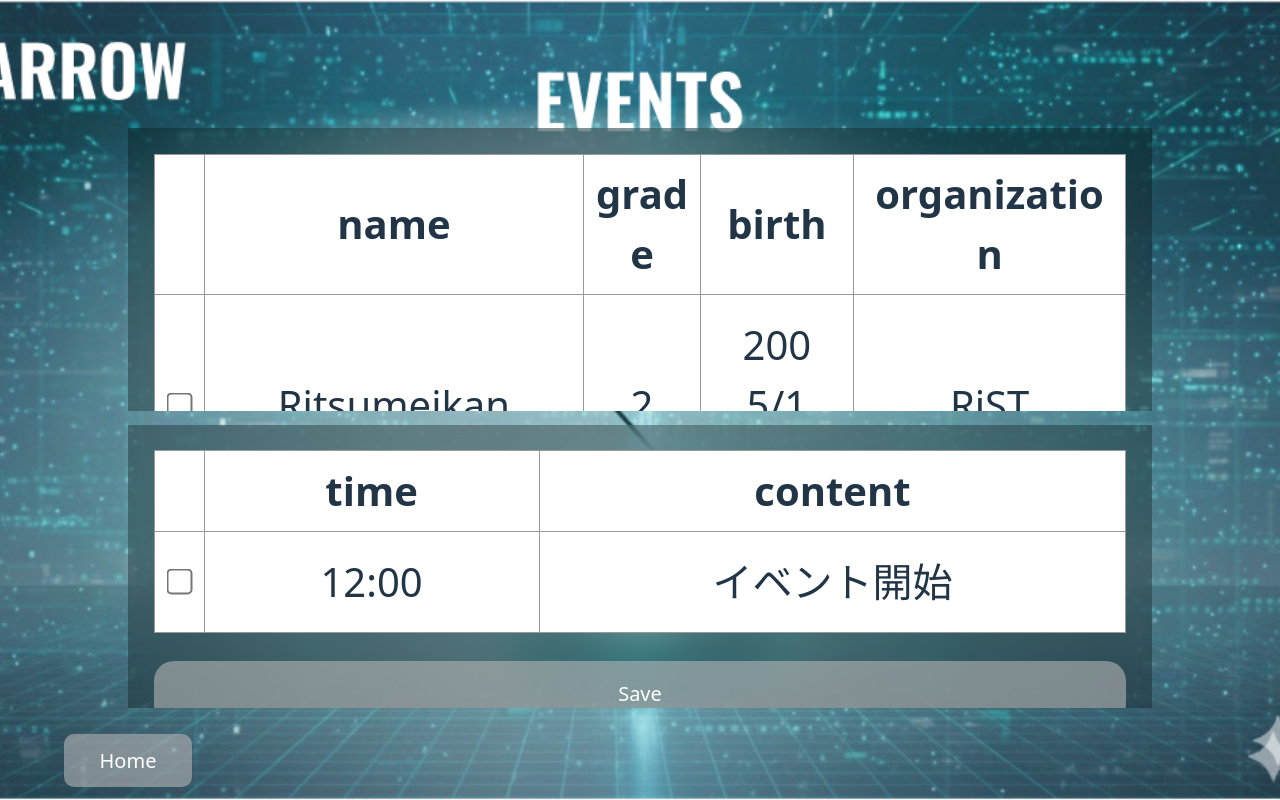
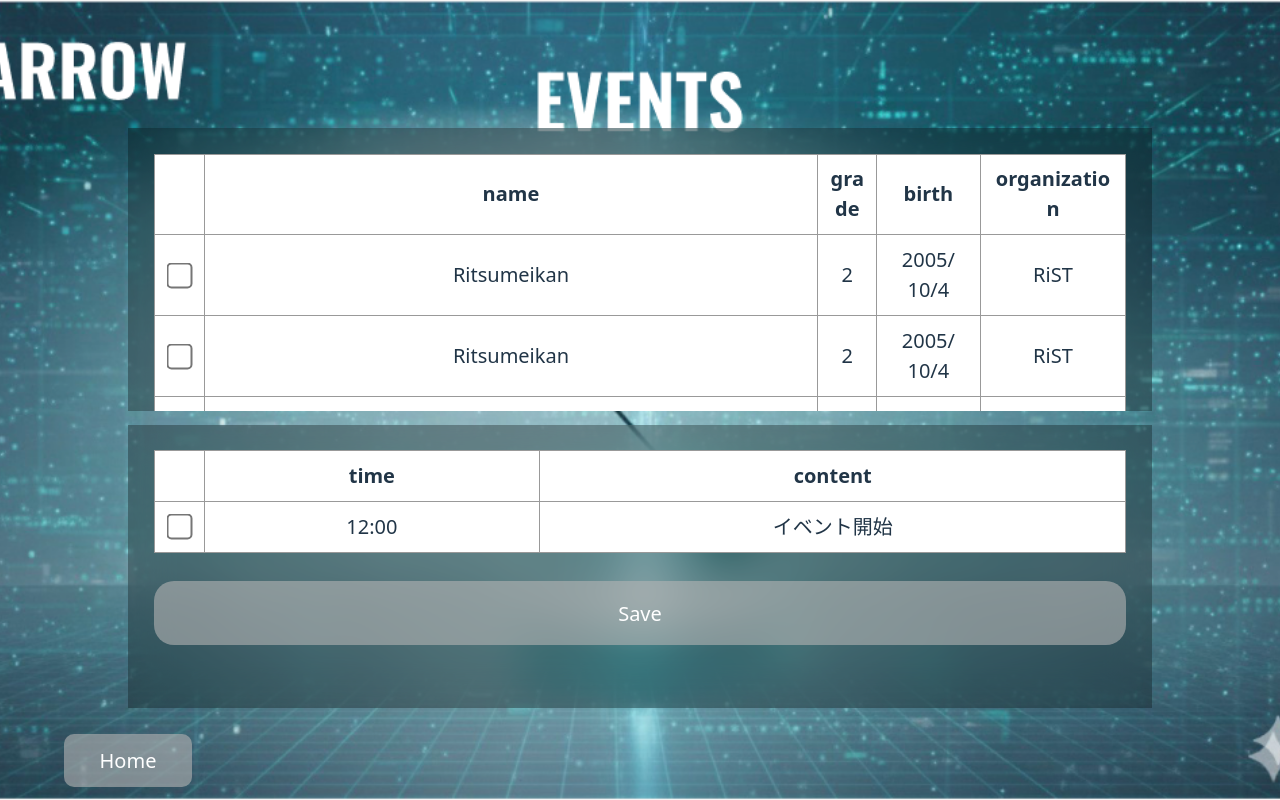
Before and after one commit to jphacks/os_2508, a React app in the folder Projects/Frontend/: page / in a window 1280 px wide. Built offline with nearby package versions, Linux system fonts and the light colour scheme; the HTML template or start-up script is replaced by a standard one.

Commit message:
Done
Path
/GitHub/ARROW-demo/Projects/Frontend/react-files/src/Workspace/pages/EventManagement

Description
多分完成

```diff
--- a/Projects/Frontend/src/Workspace/Pages/EventManagement/EventManagement.css
+++ b/Projects/Frontend/src/Workspace/Pages/EventManagement/EventManagement.css
@@ -51,6 +51,8 @@
     /*空白設定*/
     padding-top: 10%;
     gap: 2%;
+
+
 }
 
 .ManagementField {
@@ -100,6 +102,9 @@
 
     /*余白設定*/
     gap: 5%;
+
+    /*文字設定*/
+    font-size: 20px;
 }
 
 .ManagementList th,
@@ -153,6 +158,9 @@
 
     /*余白設定*/
     gap: 5%;
+
+    /*文字設定*/
+    font-size: 20px;
 }
 
 .ManagementCheck {
--- a/Projects/Frontend/src/Workspace/Pages/EventManagement/EventManagement.tsx
+++ b/Projects/Frontend/src/Workspace/Pages/EventManagement/EventManagement.tsx
@@ -43,7 +43,7 @@
                         </tr>
                         <tr>
                             <td><input className="ManagementCheck"type="checkbox" /></td>
-                            <td>RitsumeikanRitsumeikanRitsumeikanRitsumeikan</td>
+                            <td>RitsumeikanRitsumeikanRitsumeikanRitsumeikanRitsumeikanRitsumeikanRitsumeikanRitsumeikan</td>
                             <td>2</td>
                             <td>2005/10/4</td>
                             <td>Ritsumeikan</td>
```
